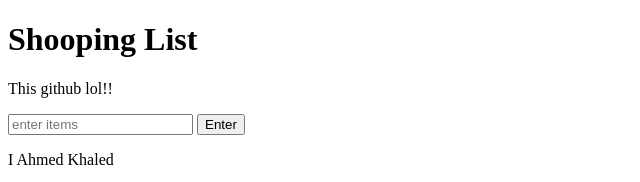
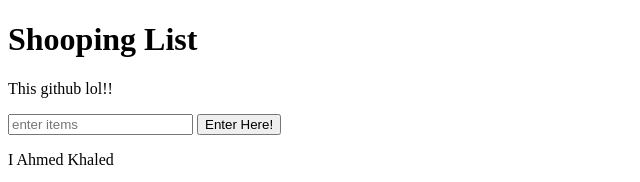
Before and after one commit to torin-55/shoop, a plain HTML site: page index.html in a window 1280 px wide. Shown: the top 182 px of the page, 0-640 px from the left. Drawn offline with Linux system fonts and the light colour scheme.

Commit message:
Butthon has been changed

```diff
--- a/index.html
+++ b/index.html
@@ -10,7 +10,7 @@
 
 <p id="first">This github lol!!</p>
 <input id="userInput" type="text" placeholder="enter items" >
-<button id ="enter">Enter</button>
+<button id ="enter">Enter Here!</button>
 
 <p class="second">I Ahmed Khaled</p>
 <ul>
```
